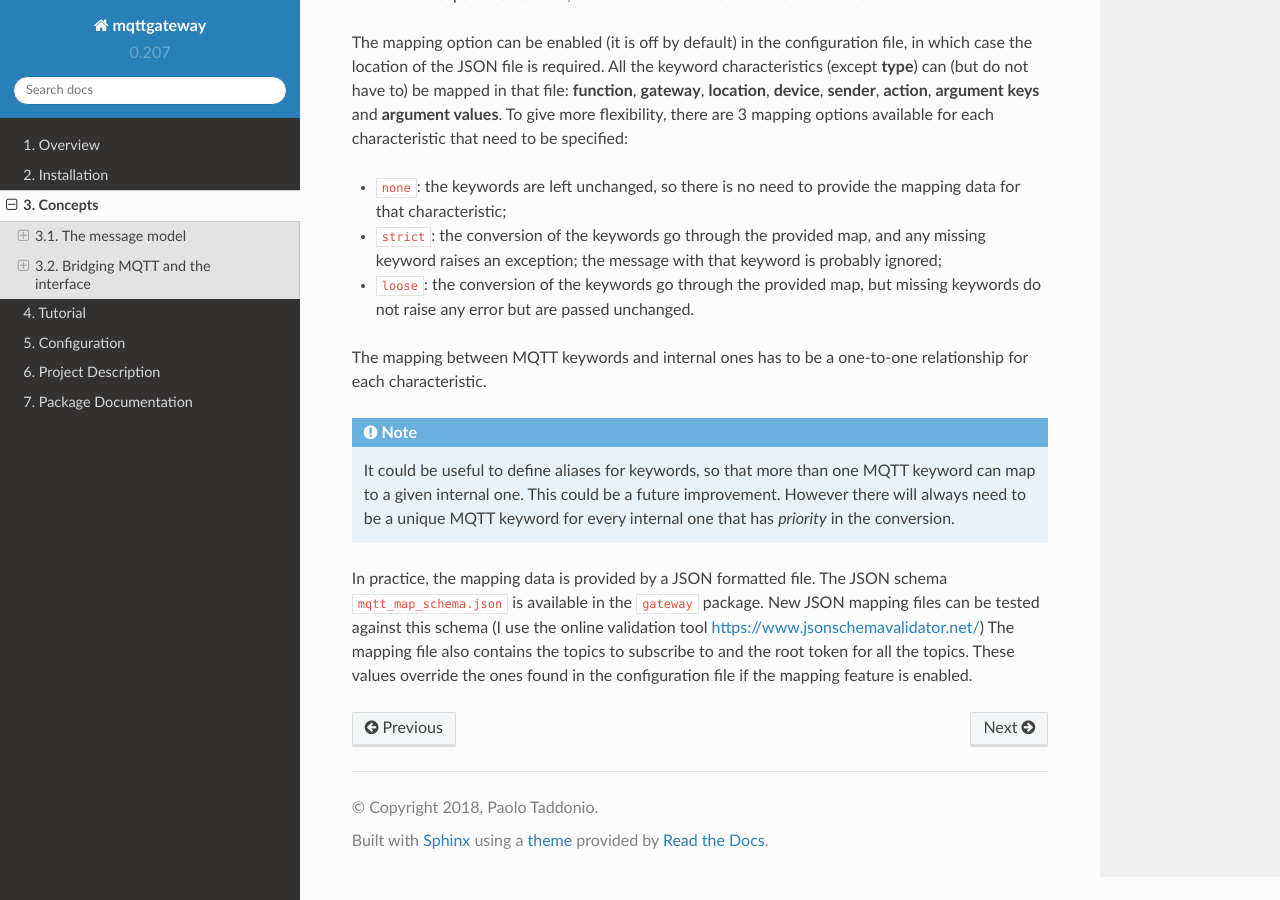
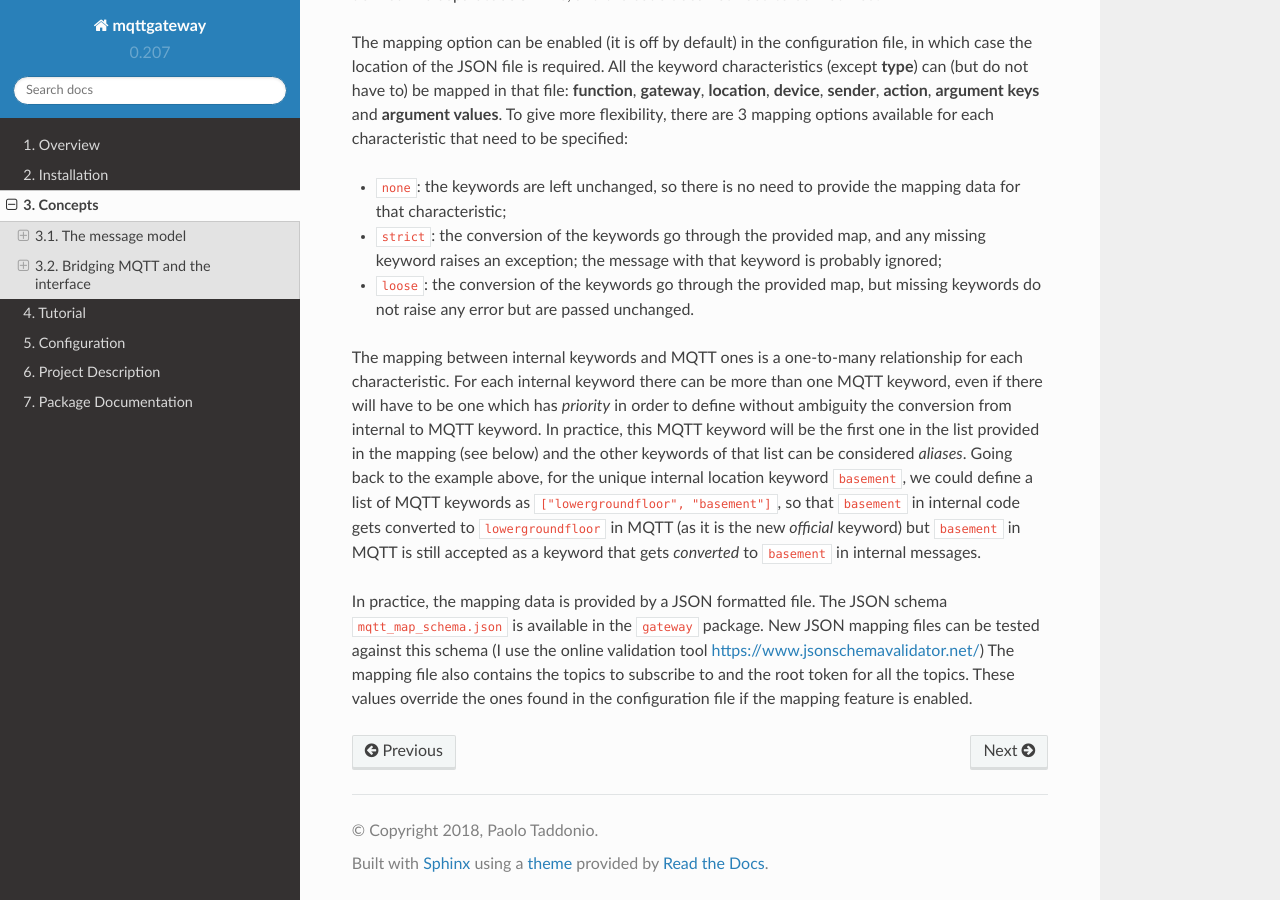
Before and after one commit to ppt000/mqttgateway, a Sphinx documentation site: the page built from docs/source/concepts.rst, in a window 1280 px wide and 900 px high, scrolled down 5082 px. Built offline with Sphinx 7.4.7 and the Read the Docs theme 2.0.0, drawn with Linux system fonts in a browser that asks for light colours.

Commit message:
change mapping schema
Change the "map" JSON object from being:
- a simple dictionary where key=MQTT keyword, value=Internal keyword,
to:
- a dictionary where key=Internal keyword, value=ARRAY of MQTT keywords.

```diff
--- a/docs/source/concepts.rst
+++ b/docs/source/concepts.rst
@@ -227,15 +227,16 @@ to be specified:
 - ``loose``: the conversion of the keywords go through the provided map,
   but missing keywords do not raise any error but are passed unchanged.
 
-The mapping between MQTT keywords and internal ones has to be a one-to-one relationship
-for each characteristic.
-
-.. note::
-
-    It could be useful to define aliases for keywords, so that more than one MQTT keyword
-    can map to a given internal one.  This could be a future improvement.
-    However there will always need to be a unique MQTT keyword for every internal one that
-    has *priority* in the conversion.
+The mapping between internal keywords and MQTT ones is a one-to-many relationship
+for each characteristic.  For each internal keyword there can be more than one MQTT keyword,
+even if there will have to be one which has *priority* in order to define without ambiguity
+the conversion from internal to MQTT keyword.  In practice, this MQTT keyword will be the
+first one in the list provided in the mapping (see below) and the other keywords of that list
+can be considered *aliases*.  Going back to the example above, for the unique internal location
+keyword ``basement``, we could define a list of MQTT keywords as
+``["lowergroundfloor", "basement"]``, so that ``basement`` in internal code gets converted
+to ``lowergroundfloor`` in MQTT (as it is the new *official* keyword) but ``basement`` in
+MQTT is still accepted as a keyword that gets *converted* to ``basement`` in internal messages.
 
 In practice, the mapping data is provided by a JSON formatted file.  The JSON
 schema ``mqtt_map_schema.json`` is available in the ``gateway`` package.
```
Also changed, not shown: 4 other files.
